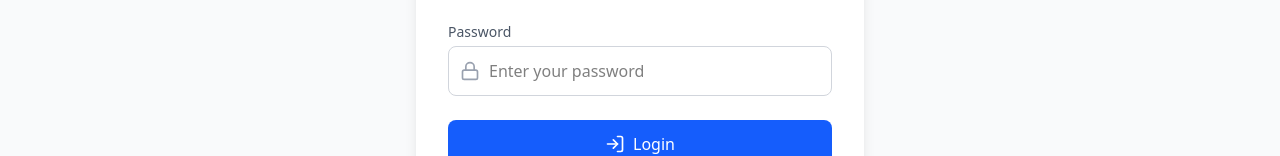
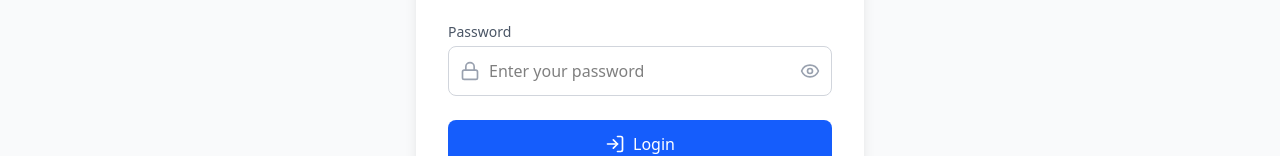
Before and after one commit to edge405/pension-tracking-system-frontend, a React (Vite) app: page /pensioner-login in a window 1280 px wide. Shown: the part 362-518 px from the top of the page. Built offline with nearby package versions, Linux system fonts and the light colour scheme.

Commit message:
add show password pensioner login

```diff
--- a/src/pages/auth/PensionerLogin.jsx
+++ b/src/pages/auth/PensionerLogin.jsx
@@ -2,13 +2,14 @@
 import { AuthContext } from '../../context/AuthContext';
 import { useNavigate } from 'react-router-dom';
 import { Link } from 'react-router-dom';
-import { LogIn, User, Lock, Loader, AlertTriangle } from 'lucide-react';
+import { LogIn, User, Lock, Loader, AlertTriangle, Eye, EyeOff } from 'lucide-react';
 import axios from '../../axios';
 
 const PensionerLogin = () => {
   // State to store the username and password
   const [username, setUsername] = useState('');
   const [password, setPassword] = useState('');
+  const [showPassword, setShowPassword] = useState(false);
   const [error, setError] = useState(''); // State to handle error messages
   const [isLoading, setIsLoading] = useState(false); // Loading state
   const { login } = useContext(AuthContext);
@@ -124,15 +125,23 @@
               <div className="relative">
                 <Lock size={20} className="absolute left-3 top-1/2 transform -translate-y-1/2 text-gray-400" />
                 <input
-                  type="password"
+                  type={showPassword ? "text" : "password"}
                   id="password"
                   value={password}
-                  onChange={(e) => setPassword(e.target.value)} // Update state on change
-                  className="w-full pl-10 pr-4 py-3 border border-gray-300 rounded-lg focus:outline-none focus:ring-2 focus:ring-blue-500 focus:border-transparent"
+                  onChange={(e) => setPassword(e.target.value)}
+                  className="w-full pl-10 pr-12 py-3 border border-gray-300 rounded-lg focus:outline-none focus:ring-2 focus:ring-blue-500 focus:border-transparent"
                   placeholder="Enter your password"
                   required
                   disabled={isLoading}
                 />
+                <button
+                  type="button"
+                  onClick={() => setShowPassword(!showPassword)}
+                  className="absolute right-3 top-1/2 transform -translate-y-1/2 text-gray-400 hover:text-gray-600 focus:outline-none cursor-pointer"
+                  tabIndex="-1"
+                >
+                  {showPassword ? <EyeOff size={20} /> : <Eye size={20} />}
+                </button>
               </div>
             </div>
             <button
```
Lines whose indentation alone changed are shown as unchanged.
